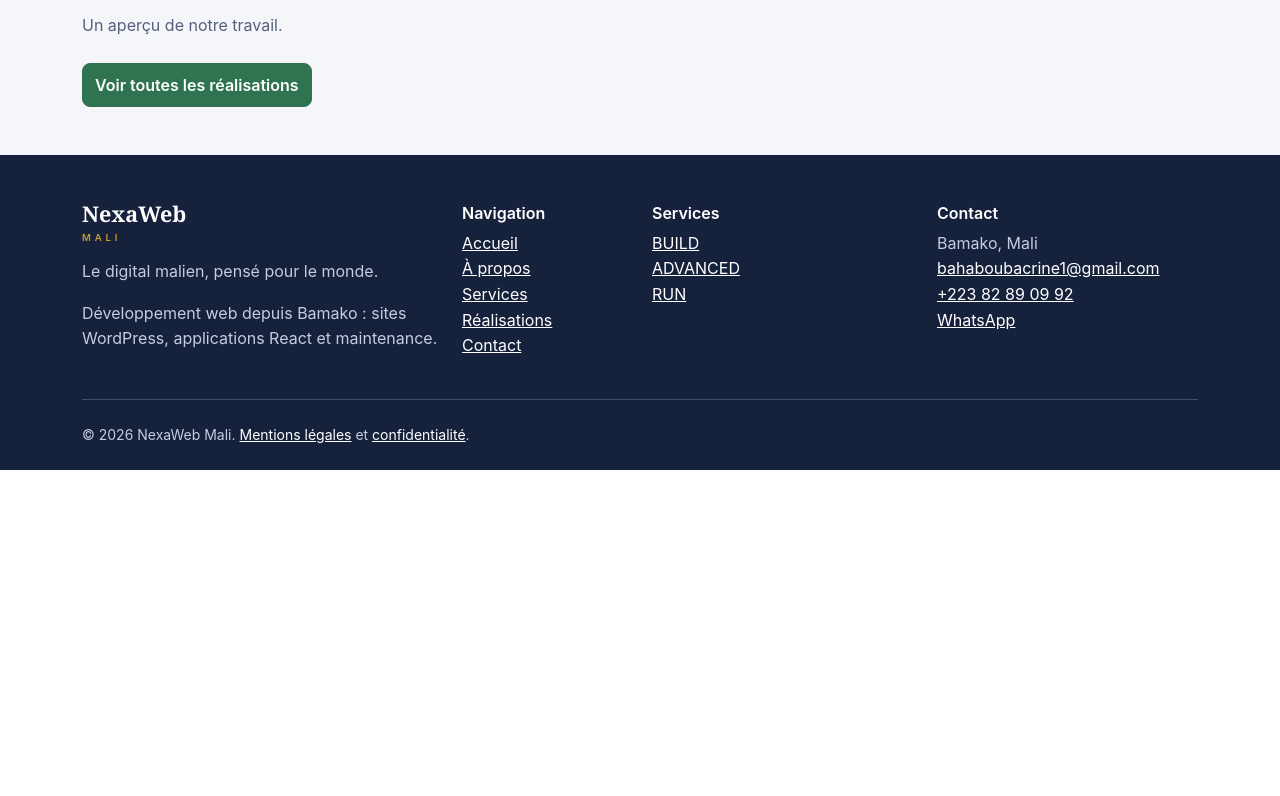
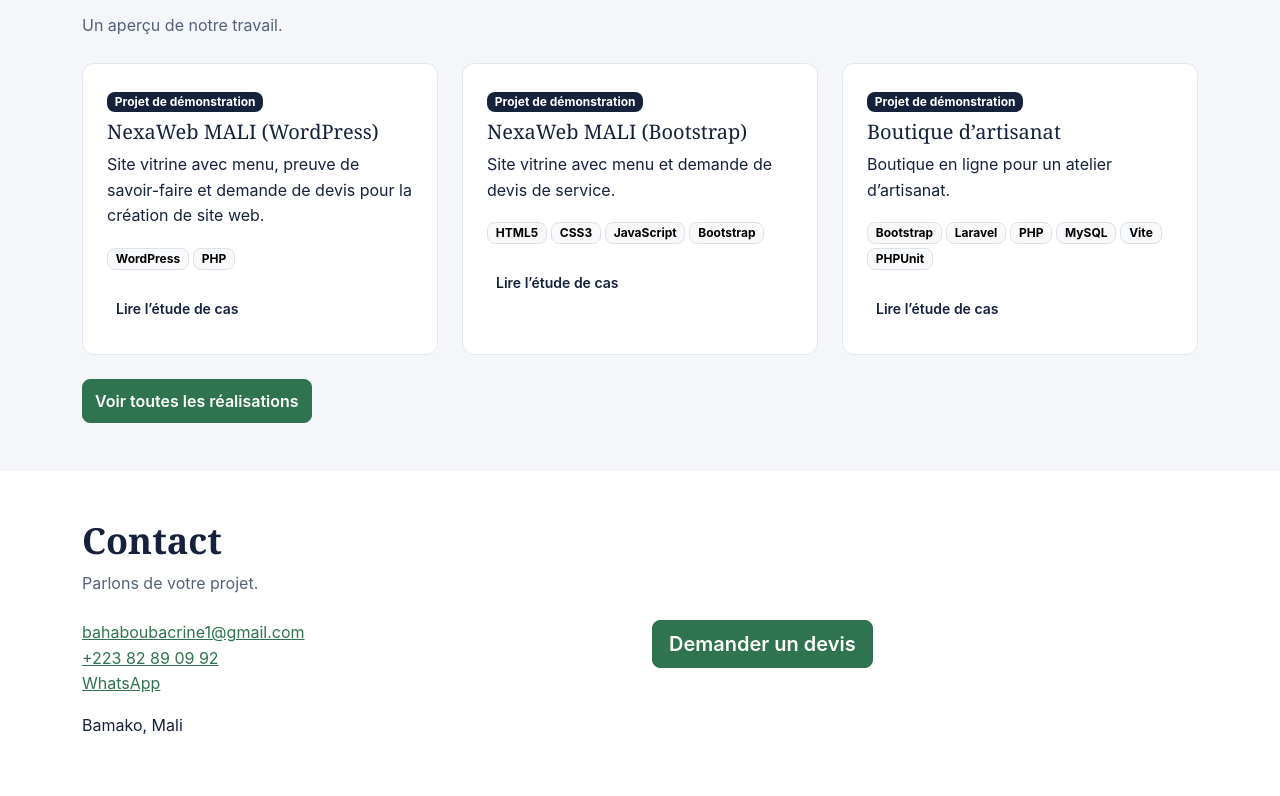
Before and after one commit to AboubacrineBah/nexawebmali, a React (Vite) app in the folder react-migration/: page /#/ in a window 1280 px wide. Shown: the part 1504-2300 px from the top of the page. Before the commit the page ends 1974 px from the top, so only its background shows below. Built offline with nearby package versions, Linux system fonts and the light colour scheme; no server answers.

Commit message:
Home: add project preview cards and contact section

```diff
--- a/react-migration/src/pages/Home.jsx
+++ b/react-migration/src/pages/Home.jsx
@@ -1,5 +1,7 @@
 import Layout from '../components/Layout.jsx';
 import { SERVICES } from '../data/services.js';
+import { PROJECTS } from '../data/projects.js';
+import { SITE } from '../data/site.js';
 
 const BASE = import.meta.env.BASE_URL;
 
@@ -76,7 +78,43 @@ export default function Home({ lang = 'fr' }) {
         <div className="container">
           <h2>Nos réalisations</h2>
           <p className="nx-muted mb-4">Un aperçu de notre travail.</p>
-          <a className="btn btn-nx" href="#/realisations">Voir toutes les réalisations</a>
+          <div className="row g-4">
+            {PROJECTS.slice(0, 3).map((p) => (
+              <div className="col-md-6 col-lg-4" key={p.slug}>
+                <article className="nx-card h-100 overflow-hidden">
+                  <div className="p-4">
+                    <span className="badge text-bg-primary mb-2">Projet de démonstration</span>
+                    <h3 className="h5">{p.title}</h3>
+                    <p>{p.desc}</p>
+                    <p>{p.tags.map((t) => <span key={t} className="badge text-bg-light border me-1">{t}</span>)}</p>
+                    <a href={`#/realisations/${p.slug}`} className="btn btn-sm btn-outline-nx">Lire l’étude de cas</a>
+                  </div>
+                </article>
+              </div>
+            ))}
+          </div>
+          <div className="mt-4">
+            <a className="btn btn-nx" href="#/realisations">Voir toutes les réalisations</a>
+          </div>
+        </div>
+      </section>
+      <section className="py-5">
+        <div className="container">
+          <h2>Contact</h2>
+          <p className="nx-muted mb-4">Parlons de votre projet.</p>
+          <div className="row g-4">
+            <div className="col-md-6">
+              <p>
+                <a href={`mailto:${SITE.email}`}>{SITE.email}</a><br />
+                <a href={`tel:${SITE.phone}`}>{SITE.phone}</a><br />
+                <a href={`https://wa.me/${SITE.whatsapp}`} target="_blank" rel="noopener noreferrer">WhatsApp</a>
+              </p>
+              <p>{SITE.address}</p>
+            </div>
+            <div className="col-md-6">
+              <a className="btn btn-nx btn-lg" href="#/contact">Demander un devis</a>
+            </div>
+          </div>
         </div>
       </section>
     </Layout>
```
